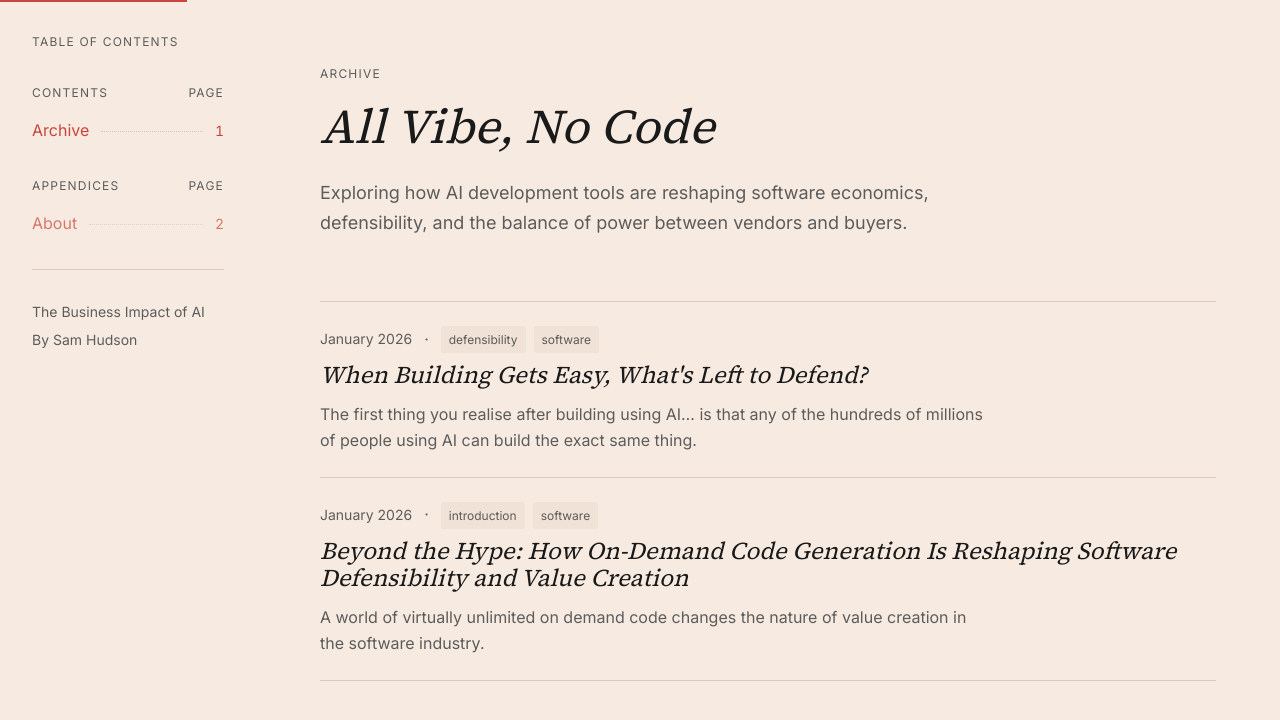
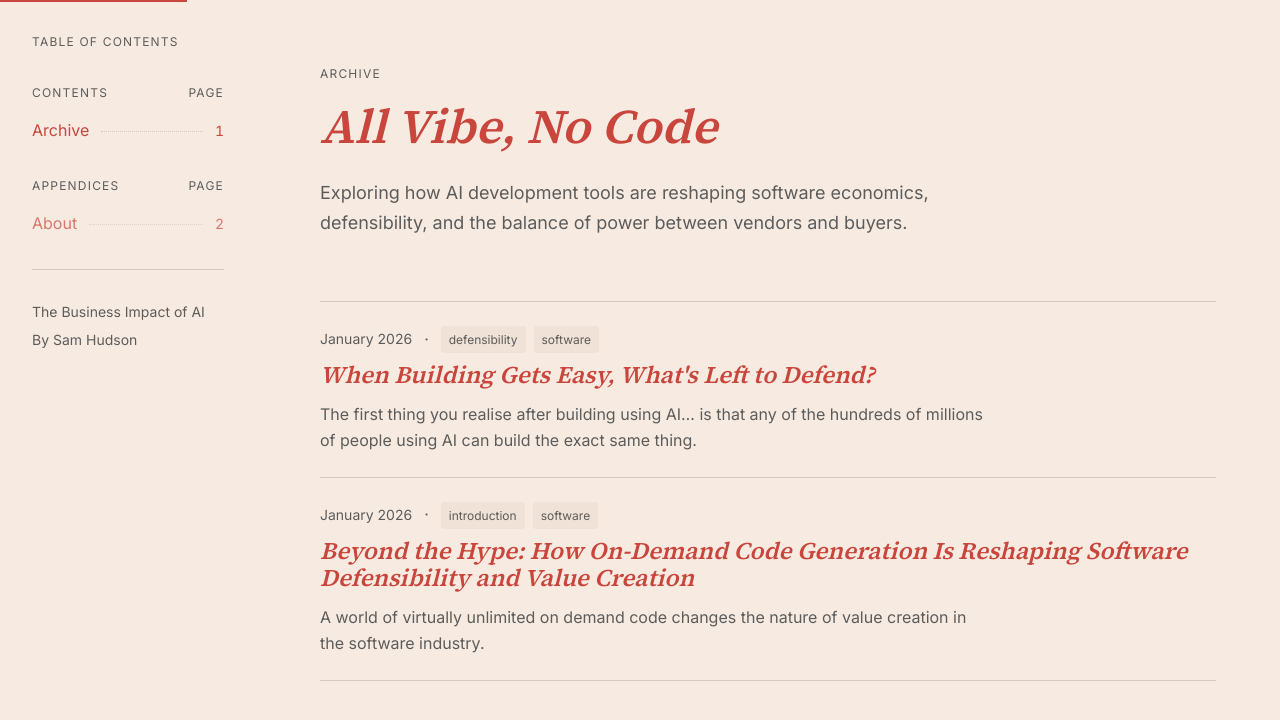
Before and after one commit to Samhud99/ai-blog, a Next.js app: page / in a window 1280 px wide. Shown: the top 720 px of the page. Built offline with nearby package versions, Linux system fonts and the light colour scheme.

Commit message:
style: make headings coral red and bold for accessibility
- Change all h1-h4 color to coral
- Increase font-weight to 600 for better readability

Co-Authored-By: Claude Opus 4.5 <noreply@anthropic.com>

```diff
--- a/src/app/globals.css
+++ b/src/app/globals.css
@@ -60,10 +60,10 @@ body {
 /* Serif italic headings */
 h1, h2, h3, h4 {
   font-family: var(--font-serif), Georgia, serif;
-  font-weight: 400;
+  font-weight: 600;
   font-style: italic;
   line-height: 1.15;
-  color: var(--color-text);
+  color: var(--color-coral);
 }
 
 /* Dotted leader lines - book TOC style */
```
